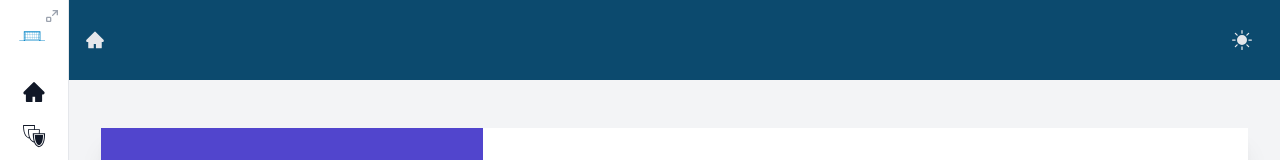
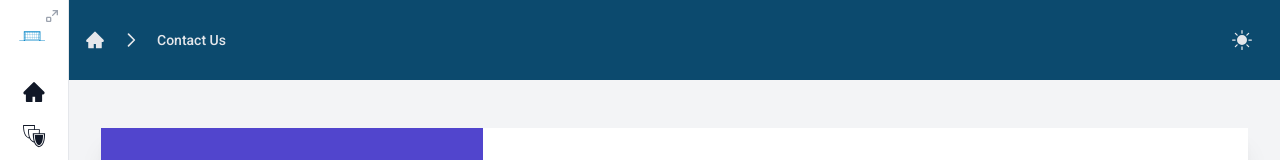
Before and after one commit to ItsYeWolfie/the-goal-line, a React (Vite) app: page /contact-us in a window 1280 px wide. Shown: the top 160 px of the page. Built offline with nearby package versions, Linux system fonts and the light colour scheme.

Commit message:
Added Breadcrumb to Contact Us

```diff
--- a/src/pages/ContactPage.tsx
+++ b/src/pages/ContactPage.tsx
@@ -1,8 +1,11 @@
 import { FiPhone } from 'react-icons/fi';
 import { BsEnvelope } from 'react-icons/bs';
 import { AiOutlineGithub } from 'react-icons/ai';
+import { useContext, useEffect } from 'react';
+import { GlobalHeaderContext, IGlobalHeader } from '../contexts/GlobalHeader.context';
 
 export default function ContactPage() {
+	const { setBreadcrumbs } = useContext<IGlobalHeader>(GlobalHeaderContext);
 	const handleSubmit = (event: React.FormEvent<HTMLFormElement>) => {
 		event.preventDefault();
 		const form = event.currentTarget;
@@ -13,6 +16,20 @@ export default function ContactPage() {
 		const value = Object.fromEntries(data.entries());
 		console.log(value);
 	};
+
+	useEffect(() => {
+		setBreadcrumbs([
+			{
+				name: 'Contact Us',
+				href: '/contact-us',
+			},
+		]);
+
+		return () => {
+			setBreadcrumbs([]);
+		};
+	}, [setBreadcrumbs]);
+
 	return (
 		<div className="bg-gray-100 dark:bg-inherit">
 			<div className="mx-auto max-w-7xl py-8 px-4 sm:py-12 sm:px-6 lg:px-8">
```
